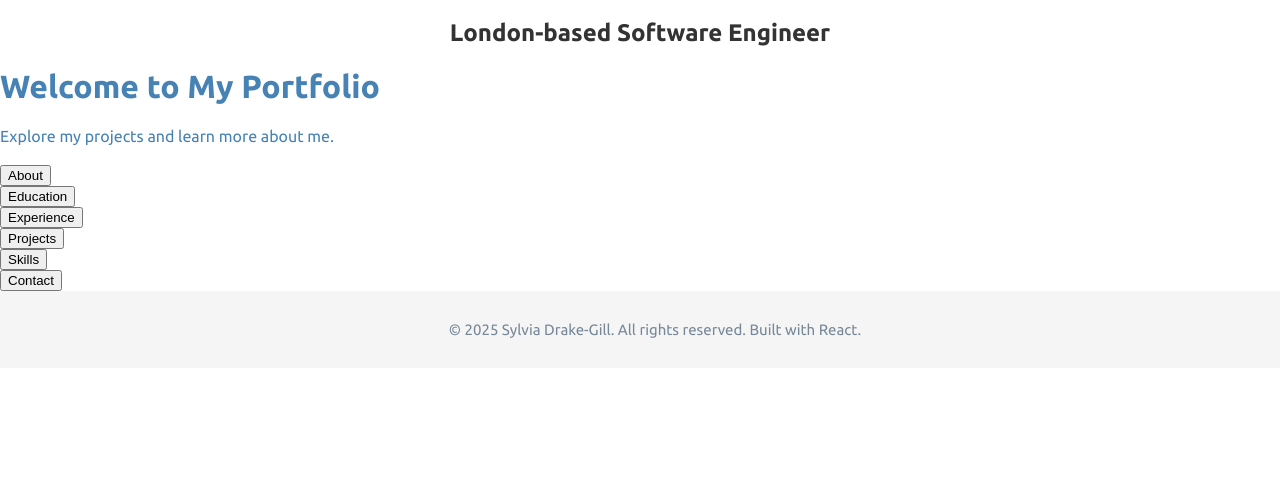
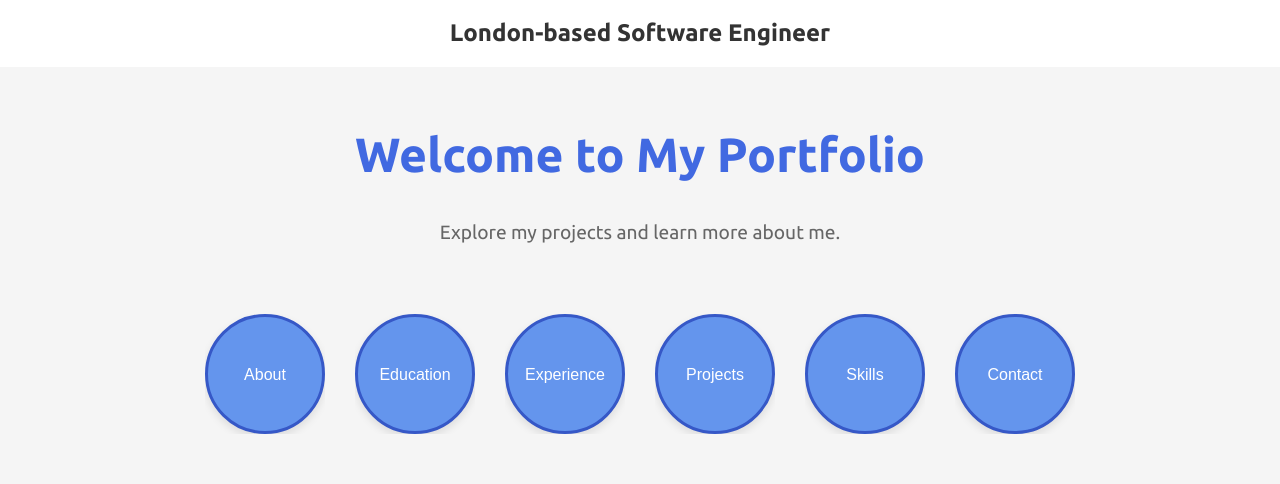
Before and after one commit to sdg877/react_portfolio, a React (Create React App) app: page / in a window 1280 px wide. Shown: the part 156-640 px from the top of the page. Built offline with nearby package versions, Linux system fonts and the light colour scheme; no server answers; a web font is replaced by a local one.

Commit message:
Animation added

```diff
--- a/src/Styles/Home.css
+++ b/src/Styles/Home.css
@@ -1,16 +1,72 @@
-/* Home Page Styles */
-.home-container h1 {
-    font-size: 2rem;
-    color: #fff;
+.home-page {
+  display: flex;
+  flex-direction: column;
+  align-items: center;
+  padding: 60px 20px;
+  background-color: #f5f5f5;
+  color: #243a93;
+  min-height: 100vh;
+  text-align: center;
+  overflow: hidden;
+}
+
+.home-title {
+  font-size: 3rem;
+  margin: 0 0 20px;
+  color: #4169e1;
+}
+
+.home-description {
+  font-size: 1.2rem;
+  margin-bottom: 40px;
+  color: #666;
 }
 
 .home-nav {
-    margin-top: 20px;
+  display: flex;
+  flex-wrap: wrap;
+  gap: 30px;
+  justify-content: center;
+  align-items: center;
+  margin-top: 30px;
+  width: 100%;
 }
 
-  .nav-links-home {
+.home-button-wrapper {
+  overflow: hidden;
+}
+
+.home-nav-button {
+  width: 120px;
+  height: 120px;
+  font-size: 1rem;
+  padding: 10px;
+  border: 3px solid #3658c7;
+  color: white;
+  border-radius: 50%;
+  cursor: pointer;
+  transition: background-color 0.3s, color 0.3s, border-color 0.3s,
+    box-shadow 0.3s;
+  background-color: #6495ed;
   display: flex;
+  align-items: center;
   justify-content: center;
-    flex-wrap: wrap;
-    gap: 15px;
+  text-align: center;
+  box-shadow: 0px 4px 8px rgba(0, 0, 0, 0.1);
+  text-decoration: none;
+  line-height: 1.2;
+  aspect-ratio: 1 / 1;
+  overflow: hidden;
 }
+
+.home-nav-button:hover {
+  background-color: #4169e1;
+  color: white;
+  border-color: #243a93;
+  border-radius: 50%;
+}
+
+.home-button-wrapper a {
+  text-decoration: none;
+  color: inherit;
+}
```
Lines whose indentation alone changed are shown as unchanged.
